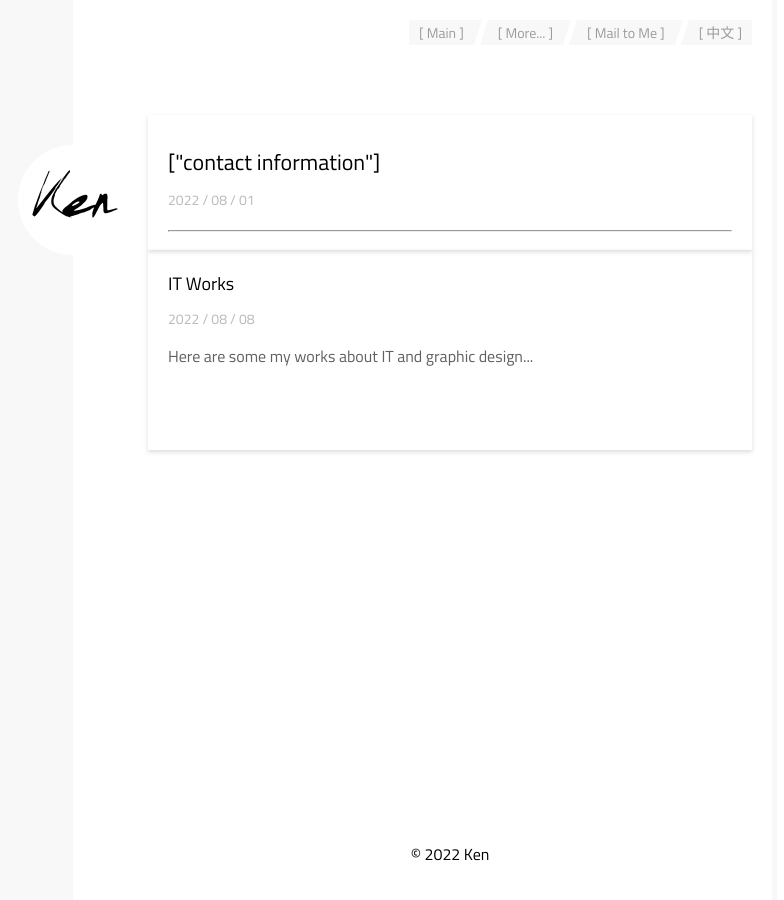
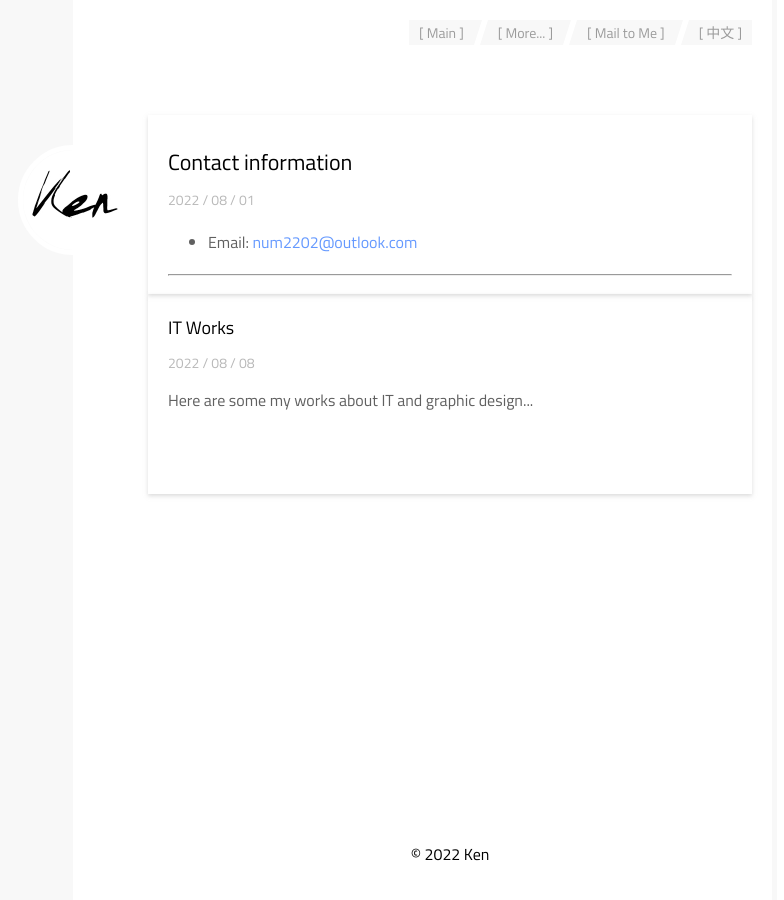
Before and after one commit to kenwebpage/kenwebpage.github.io, a Jekyll site: the page built from _posts/2022-08-01-contact.md, in a window 1280 px wide. Shown: the whole page, without its empty margins (375-1159 px from the left). Built offline with Jekyll 4.4.1, drawn with Linux system fonts in a browser that asks for light colours; some of the changed lines change nothing that is shown.

Commit message:
m3_20220814172959

```diff
--- a/_posts/2022-08-01-contact.md
+++ b/_posts/2022-08-01-contact.md
@@ -1,8 +1,8 @@
 ---
-title: [ Contact Information ]
+title: Contact Information
 date: 2022-08-01
 ---
 
-[ Contact Information ]: Email: num2202@outlook.com
+- Email: <num2202@outlook.com>
 
 ---
```
